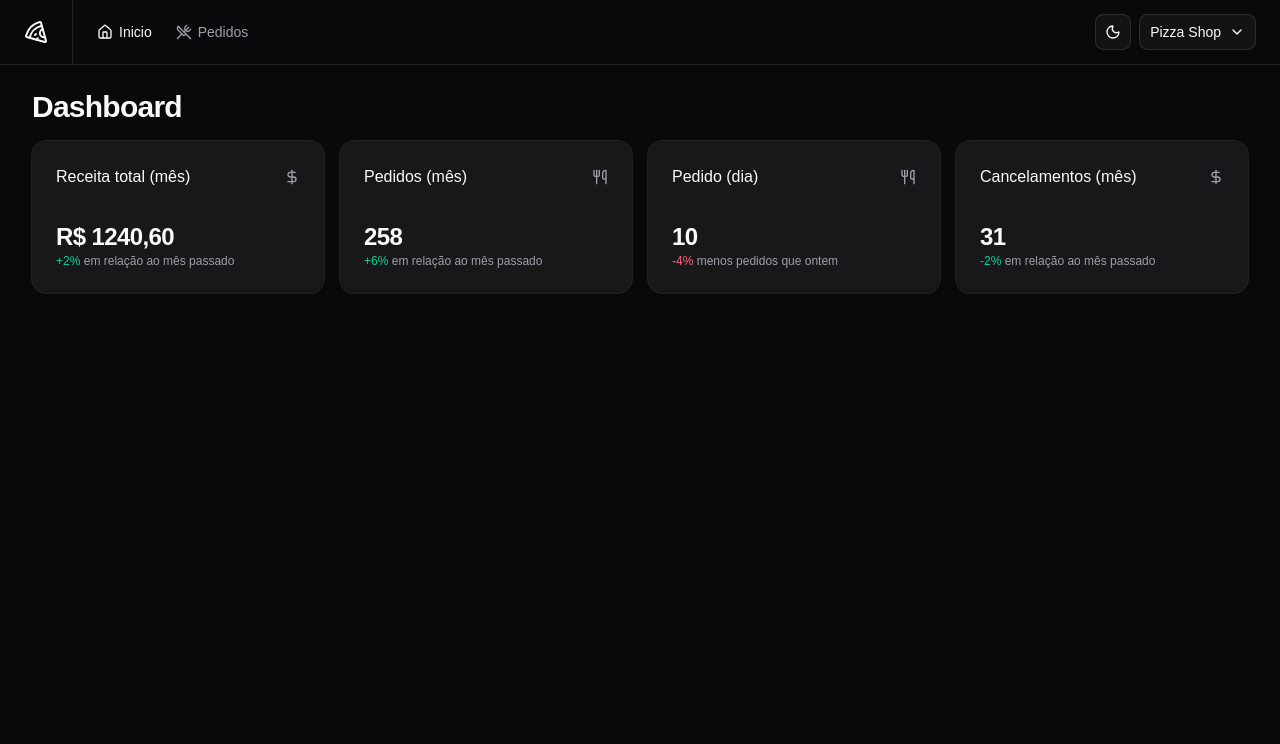
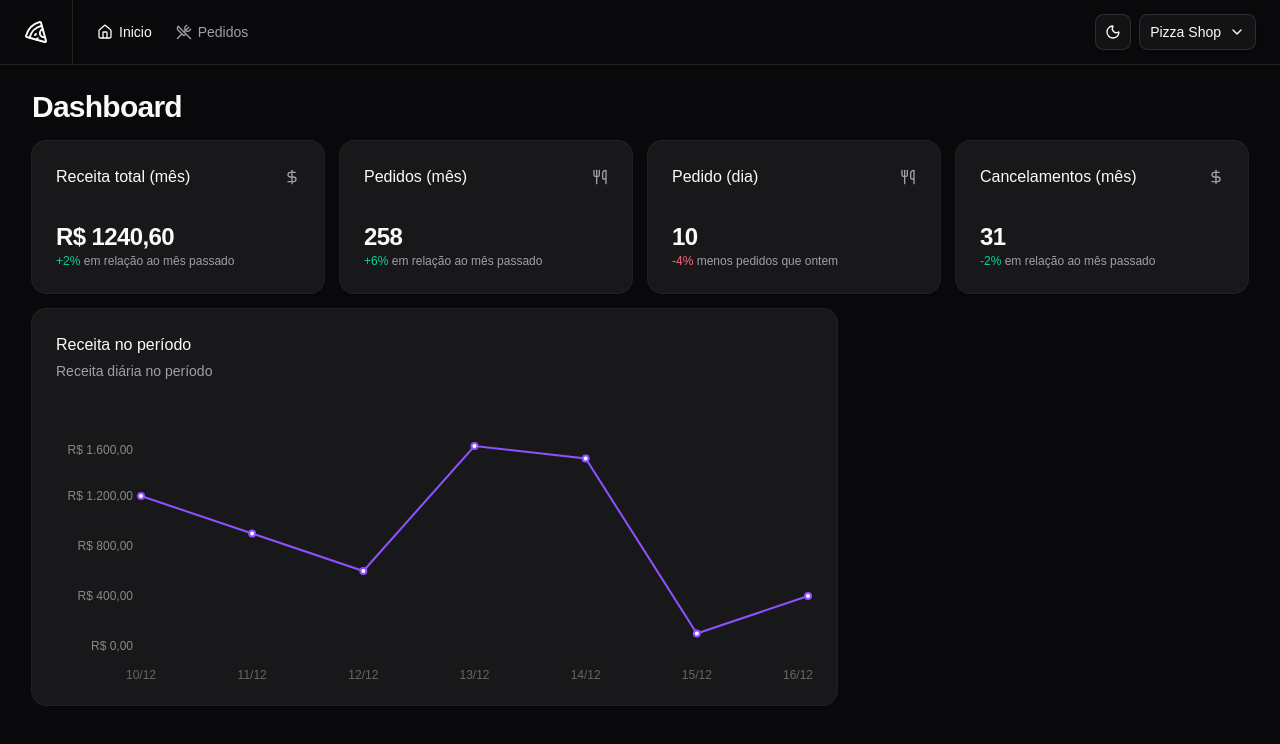
Before and after one commit to yabaernesto/pizzashop-web, a React (Vite) app: page / in a window 1280 px wide. Shown: the top 744 px of the page. Built offline with nearby package versions, Linux system fonts and the light colour scheme.

Commit message:
feat: gráfico de receita no período

```diff
--- a/package.json
+++ b/package.json
@@ -22,6 +22,7 @@
     "react-helmet-async": "^3.0.0",
     "react-hook-form": "^7.71.2",
     "react-router-dom": "6.30.3",
+    "recharts": "^3.8.1",
     "shadcn": "^4.0.2",
     "sonner": "^2.0.7",
     "tailwind-merge": "^3.5.0",
--- /dev/null
+++ b/src/pages/app/dashboard/components/revenue-chart.tsx
@@ -0,0 +1,70 @@
+import colors from 'tailwindcss/colors'
+
+import {
+  Card,
+  CardContent,
+  CardDescription,
+  CardHeader,
+  CardTitle
+} from "@/components/ui/card";
+
+import {
+  ResponsiveContainer,
+  LineChart,
+  XAxis,
+  YAxis,
+  Line,
+} from 'recharts'
+
+const data = [
+  { date: '10/12', revenue: 1200 },
+  { date: '11/12', revenue: 900 },
+  { date: '12/12', revenue: 600 },
+  { date: '13/12', revenue: 1600 },
+  { date: '14/12', revenue: 1500 },
+  { date: '15/12', revenue: 100 },
+  { date: '16/12', revenue: 400 },
+]
+
+export function RevenueChart() {
+  return (
+    <Card className="col-span-6">
+      <CardHeader className="flex-row items-center justify-between pb-8">
+        <div className="space-y-1">
+          <CardTitle className="text-base font-medium">
+            Receita no período
+          </CardTitle>
+          <CardDescription>
+            Receita diária no período
+          </CardDescription>
+        </div>
+      </CardHeader>
+      <CardContent>
+        <ResponsiveContainer
+          width="100%"
+          height={240}
+        >
+          <LineChart data={data} style={{ fontSize: 12 }}>
+            <XAxis dataKey="date" tickLine={false} axisLine={false} dy={16} />
+            <YAxis
+              stroke="#888"
+              axisLine={false}
+              tickLine={false}
+              width={80}
+              tickFormatter={(value: number) => value.toLocaleString('pt-BR', {
+                style: 'currency',
+                currency: 'BRL'
+              })}
+            />
+            <Line
+              type="linear"
+              strokeWidth={2}
+              dataKey="revenue"
+              stroke={colors['violet'][500]}
+            />
+          </LineChart>
+        </ResponsiveContainer>
+      </CardContent>
+    </Card>
+  )
+}
--- a/src/pages/app/dashboard/index.tsx
+++ b/src/pages/app/dashboard/index.tsx
@@ -4,6 +4,8 @@
 import { DayOrdersAmountCard } from './components/day-orders-amount-card'
 import { MonthOrdersAmountCard } from './components/month-orders-amount-card'
 import { MonthCanceledOrdersAmountCard } from './components/month-canceled-orders-amount-card'
+
+import { RevenueChart } from './components/revenue-chart'
 
 export function Dashboard() {
   return (
@@ -18,6 +20,10 @@
           <DayOrdersAmountCard />
           <MonthCanceledOrdersAmountCard />
         </div>
+
+        <div className="grid grid-cols-9 gap-4">
+          <RevenueChart />
+        </div>
       </div>
     </>
   )
```
Also changed, not shown: 1 other file (tests, documents, lock files or other folders).
